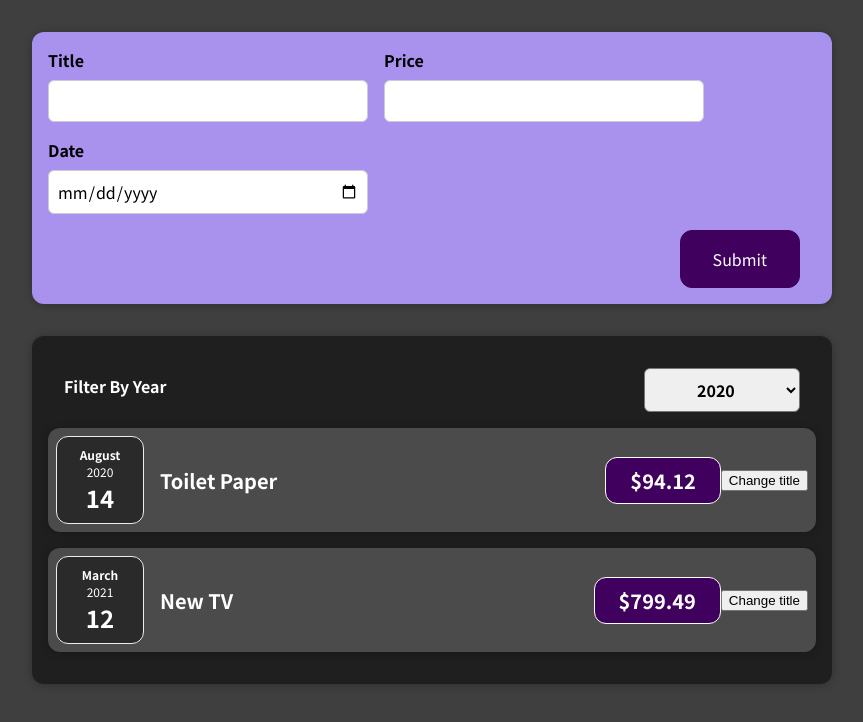
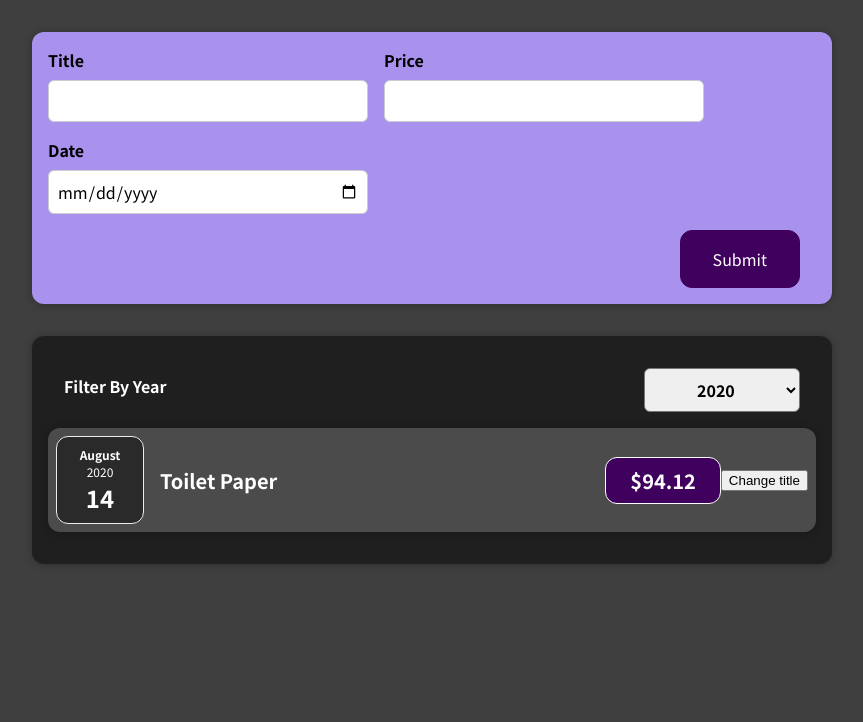
Before and after one commit to Robinamixan/udemy_react_app, a React (Create React App) app: page / in a window 1280 px wide. Shown: the top 722 px of the page, without its empty margins (208-1071 px from the left). Built offline with nearby package versions, Linux system fonts and the light colour scheme.

Commit message:
UR-5. Component lists and conditional content

```diff
--- a/src/App.js
+++ b/src/App.js
@@ -3,10 +3,18 @@ import React from 'react';
 import ExpensesList from './components/Expenses/ExpensesList/ExpensesList';
 import ExpenseFormWrapper from './components/Expenses/ExpenseFormWrapper/ExpenseFormWrapper';
 
-import expenses from './dummies/expenseItems';
+import dummyExpenses from './dummies/expenseItems';
 
 function App() {
+  const [expenses, setExpenses] = React.useState(dummyExpenses);
+
   const addExpenseHandler = (expense) => {
+    setExpenses((prevExpenses) => {
+      return [
+        expense,
+        ...prevExpenses
+      ];
+    });
     console.log(expense);
   };
 
--- a/src/components/Expenses/ExpenseFormWrapper/ExpenseFormWrapper.js
+++ b/src/components/Expenses/ExpenseFormWrapper/ExpenseFormWrapper.js
@@ -14,6 +14,7 @@ function ExpenseFormWrapper(props) {
     const expenseData = {
       ...formExpenseData,
       id: Math.random().toString(),
+      currency: '$'
     };
 
     props.onAddExpense(expenseData);
--- a/src/components/Expenses/ExpenseItem/ExpenseItem.js
+++ b/src/components/Expenses/ExpenseItem/ExpenseItem.js
@@ -21,6 +21,7 @@ function ExpenseItem(props) {
   }
 
   return (
+      <li>
         <Card className={'expense-item'}>
           <ExpenseDate date={props.date}/>
           <div className={'expense-item__description'}>
@@ -31,6 +32,7 @@ function ExpenseItem(props) {
           </div>
           <button onClick={clickHandler}>Change title</button>
         </Card>
+      </li>
   );
 }
 
--- /dev/null
+++ b/src/components/Expenses/ExpenseItems/ExpenseItems.css
@@ -0,0 +1,9 @@
+.expenses-list {
+    list-style: none;
+    padding: 0;
+}
+
+.expenses-list__fallback {
+    color: white;
+    text-align: center;
+}
--- /dev/null
+++ b/src/components/Expenses/ExpenseItems/ExpenseItems.js
@@ -0,0 +1,34 @@
+import React from 'react';
+import PropTypes from 'prop-types';
+
+import ExpenseItem from '../ExpenseItem/ExpenseItem';
+
+import './ExpenseItems.css';
+
+ExpenseItems.propTypes = {
+  expenses: PropTypes.array,
+};
+
+function ExpenseItems(props) {
+  const expenses = props.expenses;
+
+  if (expenses.length === 0) {
+    return <h2 className={'expenses-list__fallback'}>Found no expenses</h2>;
+  }
+
+  return (
+      <ul className={'expenses-list'}>
+        {
+          expenses.map((expense) => <ExpenseItem
+              key={expense.id}
+              title={expense.title}
+              price={expense.price}
+              date={expense.date}
+              currency={expense.currency}
+          />)
+        }
+      </ul>
+  );
+}
+
+export default ExpenseItems;
--- a/src/components/Expenses/ExpensesList/ExpensesList.js
+++ b/src/components/Expenses/ExpensesList/ExpensesList.js
@@ -1,7 +1,7 @@
 import React from 'react';
 import PropTypes from 'prop-types';
 
-import ExpenseItem from '../ExpenseItem/ExpenseItem';
+import ExpenseItems from '../ExpenseItems/ExpenseItems';
 import ExpenseFilter from '../ExpenseFilter/ExpenseFilter';
 import Card from '../../Card/Card';
 
@@ -12,14 +12,15 @@ ExpensesList.propTypes = {
 };
 
 function ExpensesList(props) {
-  const expenses = props.expenses;
-
   const [expenseFilter, setExpenseFilter] = React.useState({
     year: '2020',
   });
 
+  const expenses = props.expenses.filter(expense => {
+    return expense.date.getFullYear().toString() === expenseFilter.year;
+  });
+
   const filterUpdateHandler = (filterData) => {
-    console.log(filterData);
     setExpenseFilter({
       year: filterData.year,
     });
@@ -31,18 +32,7 @@ function ExpensesList(props) {
             currentFilter={expenseFilter}
             onFilterUpdate={filterUpdateHandler}
         />
-        <ExpenseItem
-            title={expenses[0].title}
-            price={expenses[0].price}
-            date={expenses[0].date}
-            currency={expenses[0].currency}
-        />
-        <ExpenseItem
-            title={expenses[1].title}
-            price={expenses[1].price}
-            date={expenses[1].date}
-            currency={expenses[1].currency}
-        />
+        <ExpenseItems expenses={expenses}/>
       </Card>
   );
 }
```
Lines whose indentation alone changed are shown as unchanged.
